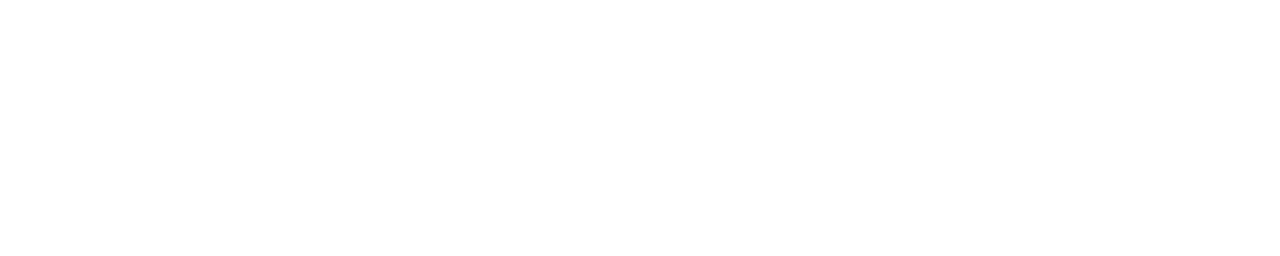
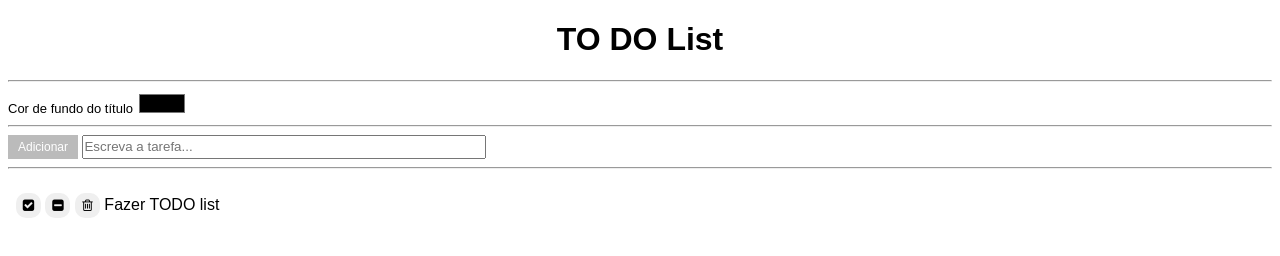
Before and after one commit to ambrosiaandrade/introducao-web, a plain HTML site: page Momento 1/index.html in a window 1280 px wide. Drawn offline with Linux system fonts and the light colour scheme.

Commit message:
Primeira prática pronto

```diff
--- a/Momento 1/index.html
+++ b/Momento 1/index.html
@@ -4,11 +4,46 @@
     <meta charset="UTF-8">
     <meta http-equiv="X-UA-Compatible" content="IE=edge">
     <meta name="viewport" content="width=device-width, initial-scale=1.0">
-    <title>Document</title>
+    <link rel="stylesheet" href="./style.css">
+
+    <!-- Valor Hexadecimal https://www.toptal.com/designers/htmlarrows/ -->
+    <link rel="stylesheet" href="https://cdnjs.cloudflare.com/ajax/libs/font-awesome/4.7.0/css/font-awesome.min.css">
+    <title>TODO list</title>
 </head>
 <body>
-    <div></div>
-    <div id="alligator"></div>
-    <div></div>
+
+    <h1>TO DO List</h1>
+
+    <hr>
+
+    <label for="corTarefa">Cor de fundo do título</label>
+    <input type="color" id="corTarefa" onchange="setCor(value)">
+
+    <!-- HOMEWORK: Altere o código e coloque para o usuário poder escolher a cor do tarefa feita e não feita -->
+    <!-- HOMEWORK: Altere o código para que a tarefa marcada como feita, fique tachada por exemplo -->
+
+    <hr>
+
+    <input type="button" value="Adicionar" id="addTarefa" onclick="adicionarTarefa()">
+    <input type="text" id="textoTarefa" placeholder="Escreva a tarefa...">
+
+    <hr>
+
+    <ul id="tarefas">
+        <li>
+            <button class="alteracao" type="button" onclick="tarefaFeita(this.parentNode)">
+                <i class="fa fa-check-square"></i>
+            </button>
+            <button class="alteracao" type="button" onclick="tarefaNaoFeita(this.parentNode)">
+                <i class="fa fa-minus-square"></i>
+            </button>
+            <button class="alteracao" type="button" onclick="removerTarefa(this.parentNode)">
+                <i class="fa fa-trash-o"></i>
+            </button>
+            <span>Fazer TODO list</span>
+        </li>
+    </ul>
+
+    <script src="./script.js"></script>
 </body>
 </html>
--- a/Momento 1/script.js
+++ b/Momento 1/script.js
@@ -1,27 +1,51 @@
+// Vamos mudar o estilo
+function tarefaFeita(item){
+  item.className = "realizada";
+
+  // HOMEWORK: Altere o código para que a tarefa marcada como feita, fique tachada por exemplo
+  // console.log(">>> ", item)
+}
+
+function tarefaNaoFeita(item){
+  item.className = "naoFeita";
+}
+
+function setCor(value){
+  let meuTitulo = document.querySelector("h1");
+  meuTitulo.style.backgroundColor = value;
+}
 
 
-// Block-scope
-if (true) {
-  var foo = 'peekaboo!';
-  let bar = 'i see u';
-  const baz = 'baby blue!';
+function adicionarTarefa(){
+  let inputTexto = document.querySelector("#textoTarefa");
+  let novaTarefa = inputTexto.value;
 
-  console.log(foo); // 'peekaboo!';
-  console.log(bar); // 'i see u';
-  console.log(baz); // 'baby blue!';
+  // se o texto não for vazio, adicionar tarefa
+  if(novaTarefa != ""){
+    // criando um li para ser interado no ul "tarefas"
+    let item = document.createElement("li");
+
+    item.innerHTML =
+    `<button class="alteracao" type="button" onclick="tarefaFeita(this.parentNode)">
+      <i class="fa fa-check-square"></i>
+    </button>
+    <button class="alteracao" type="button" onclick="tarefaNaoFeita(this.parentNode)">
+      <i class="fa fa-minus-square"></i>
+    </button>
+    <button class="alteracao" type="button" onclick="removerTarefa(this.parentNode)">
+      <i class="fa fa-trash-o"></i>
+     </button>
+     <span>` + novaTarefa + `</span>`;
+
+    // Atribuindo esse li criado para a ul, se não fica uma filha sem mãe!
+    document.getElementById("tarefas").appendChild(item);
+
+    // Zerando o valor do input
+    inputTexto.value = "";
+  }
+
 }
 
-console.log(foo); // 'peekaboo!';
-console.log(bar); // ReferenceError: bar is not defined
-console.log(baz); // ReferenceError: baz is not defined
-
-// for-loop
-for (var i = 0; i < 3; i++) {
-    console.log(i);
-  }
-
-  console.log(i);
-
-
-// Get Element by ID
-const element = document.getElementById('alligator');
+function removerTarefa(item){
+  item.remove();
+}
--- a/Momento 1/style.css
+++ b/Momento 1/style.css
@@ -0,0 +1,76 @@
+h1{
+    text-align: center;
+}
+
+* {
+    font-family: "arial";
+    padding: 0;
+}
+
+label {
+    font-size: small;
+}
+
+/* Botão adicionar */
+#addTarefa {
+    border: none;
+    color: white;
+    padding: 5px 10px;
+    text-align: center;
+    text-decoration: none;
+    display: inline-block;
+    font-size: 12px;
+    cursor: pointer;
+    background-color: #bbb;
+}
+
+#addTarefa:hover {
+    background-color: #000;
+}
+
+
+.realizada {
+    background-color: rgb(196, 255, 239);
+}
+
+.naoFeita {
+    background-color: rgb(253, 203, 203);
+}
+
+/* Unidades relativas e absolutas no CSS
+https://www.w3.org/Style/Examples/007/units.pt_BR.html
+*/
+
+input[type="text"]{
+    width: 30em;
+    height: 1.5em;
+}
+
+input[type="color"]{
+    border: none;
+    border-radius: 5px;
+    background-color: white;
+}
+
+/* Tamanho dos ícones */
+.fa {
+    font-size:24px;
+}
+
+ul {
+    padding-left: none;
+}
+
+li {
+    padding: 8px;
+    list-style-type: none;
+}
+
+.alteracao {
+    padding: 5px;
+    border-radius: 10px;
+    border: none;
+    width: 25px;
+    height: 25px;
+    cursor: pointer;
+}
```
Also changed, not shown: Momento 1/Homework.txt (added).
